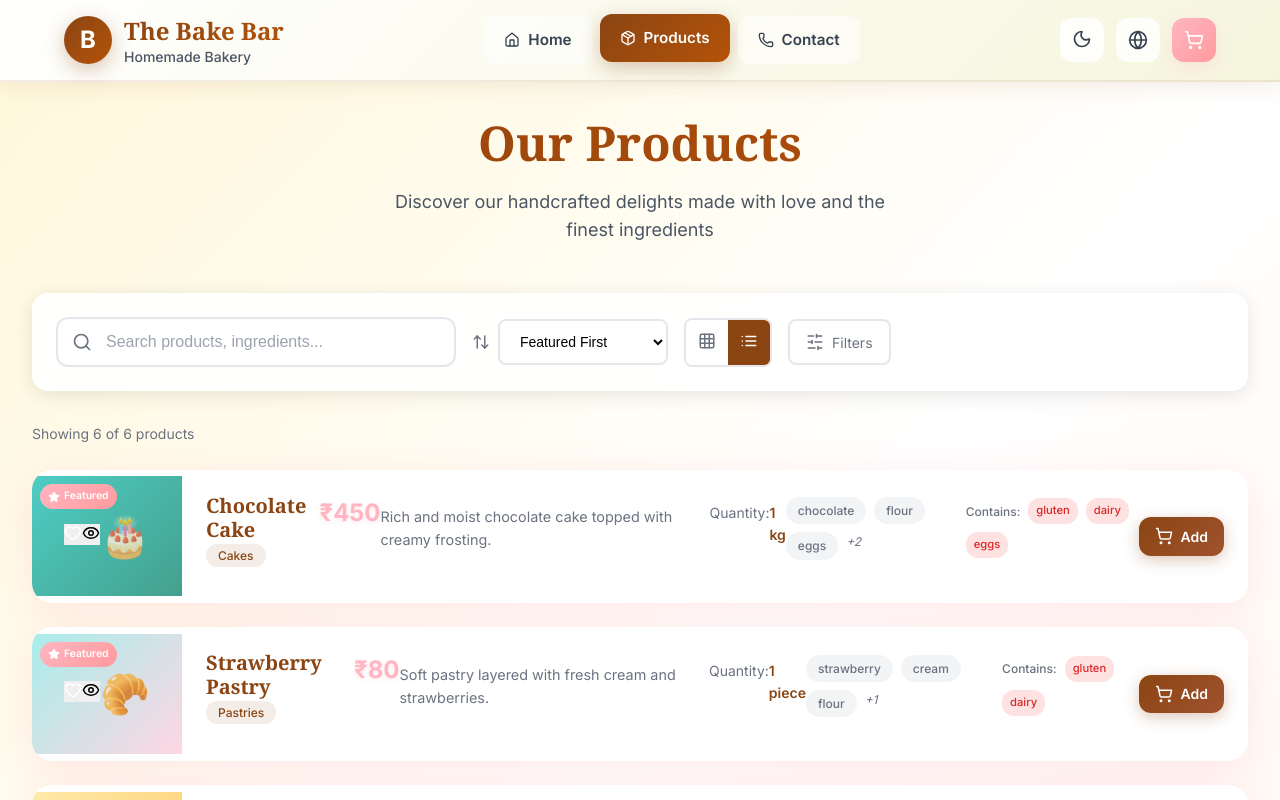
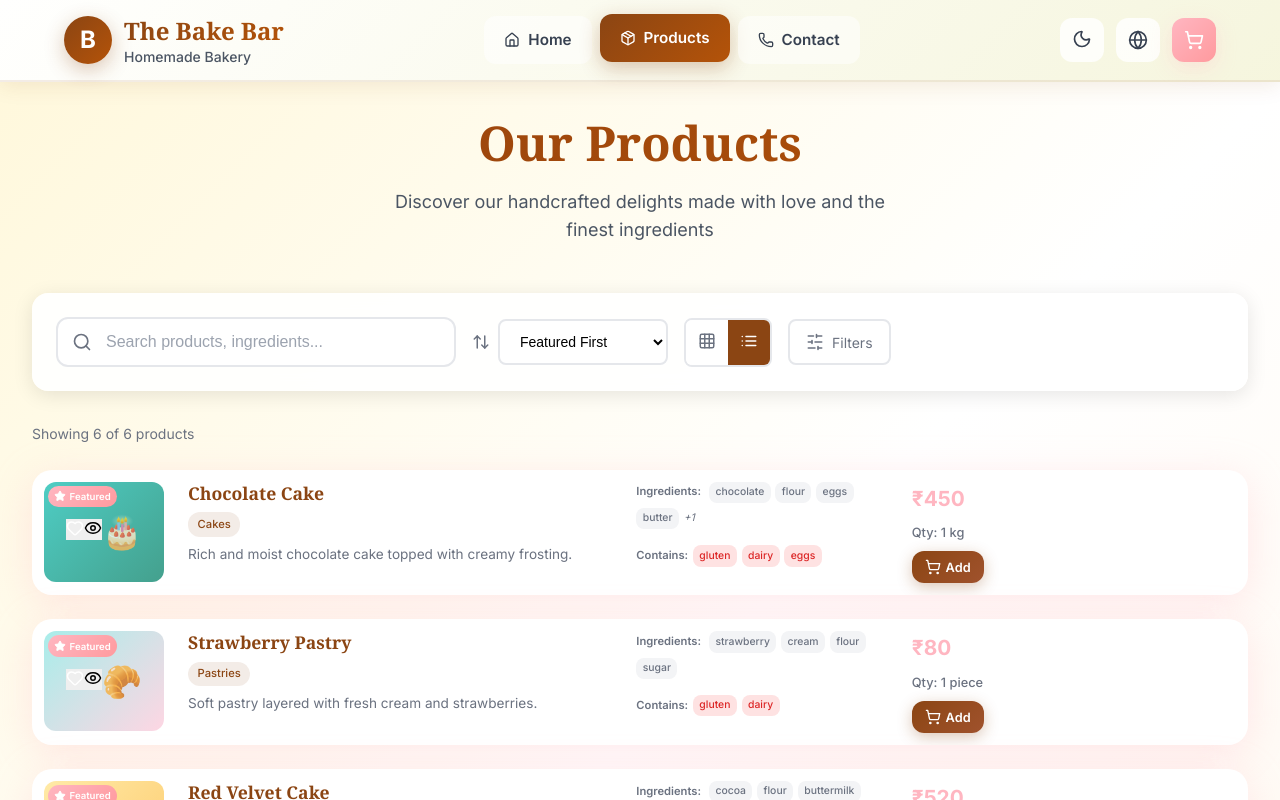
Before and after one commit to seesamjagan/its-cake-party, a React (Vite) app in the folder the-bake-bar/: page /the-bake-bar/products in a window 1280 px wide. Both pictures are taken after a click on the button 749 px from the left and 342 px from the top of the page. Shown: the top 800 px of the page. Built offline with nearby package versions, Linux system fonts and the light colour scheme; a web font is replaced by a local one.

Commit message:
Reorder columns in Products page list view
- Move price/quantity/add to cart section to third column
- Move ingredients/allergens section to second column
- Improve visual hierarchy and layout flow

```diff
--- a/the-bake-bar/src/pages/Products.tsx
+++ b/the-bake-bar/src/pages/Products.tsx
@@ -394,6 +394,58 @@ const Products: React.FC = () => {
 
                   {/* Product Info */}
                   <div className="product-info">
+                    {viewMode === 'list' ? (
+                      <>
+                        {/* Column 1: Name and Description */}
+                        <div className="info-column-main">
+                          <h3 className="product-name">{product.name}</h3>
+                          <span className="product-category">{product.category}</span>
+                          <p className="product-description">{product.description}</p>
+                        </div>
+
+                        {/* Column 2: Ingredients and Allergens */}
+                        <div className="info-column-details">
+                          <div className="product-tags">
+                            <div className="tags-label">Ingredients:</div>
+                            {product.ingredients.slice(0, 4).map((ingredient, index) => (
+                              <span key={index} className="ingredient-tag">
+                                {ingredient}
+                              </span>
+                            ))}
+                            {product.ingredients.length > 4 && (
+                              <span className="more-tags">+{product.ingredients.length - 4}</span>
+                            )}
+                          </div>
+
+                          {product.allergens && product.allergens.length > 0 && (
+                            <div className="allergens">
+                              <span className="allergen-label">Contains:</span>
+                              {product.allergens.map((allergen, index) => (
+                                <span key={index} className="allergen-tag">
+                                  {allergen}
+                                </span>
+                              ))}
+                            </div>
+                          )}
+                        </div>
+
+                        {/* Column 3: Price, Quantity, Add to Cart */}
+                        <div className="info-column-actions">
+                          <div className="product-price">₹{product.price}</div>
+                          <div className="product-quantity">Qty: {product.quantity}</div>
+                          <motion.button
+                            whileHover={{ scale: 1.02 }}
+                            whileTap={{ scale: 0.98 }}
+                            onClick={() => handleAddToCart(product)}
+                            className="btn btn-primary add-to-cart compact"
+                          >
+                            <ShoppingCart size={16} />
+                            Add
+                          </motion.button>
+                        </div>
+                      </>
+                    ) : (
+                      <>
                         <div className="product-header">
                           <div>
                             <h3 className="product-name">{product.name}</h3>
@@ -440,11 +492,13 @@ const Products: React.FC = () => {
                           whileHover={{ scale: 1.02 }}
                           whileTap={{ scale: 0.98 }}
                           onClick={() => handleAddToCart(product)}
-                      className={`btn btn-primary add-to-cart ${viewMode === 'list' ? 'compact' : ''}`}
+                          className="btn btn-primary add-to-cart"
                         >
                           <ShoppingCart size={18} />
-                      {viewMode === 'grid' ? 'Add to Cart' : 'Add'}
+                          Add to Cart
                         </motion.button>
+                      </>
+                    )}
                   </div>
                 </motion.div>
               ))
--- a/the-bake-bar/src/styles/main.scss
+++ b/the-bake-bar/src/styles/main.scss
@@ -1749,67 +1749,229 @@ button {
 
     &.list {
       display: flex;
-      align-items: center;
+      align-items: stretch;
 
       @include responsive(mobile) {
         flex-direction: column;
       }
 
       .product-image {
-        width: 150px;
-        height: 120px;
+        width: 120px;
+        height: 100px;
         flex-shrink: 0;
         position: relative;
         display: flex;
         align-items: center;
         justify-content: center;
+        margin: 0.75rem;
+        border-radius: 12px;
 
         @include responsive(mobile) {
           width: 100%;
-          height: 200px;
+          height: 160px;
+          margin: 0.75rem 0.75rem 0 0.75rem;
         }
 
         .product-emoji {
-          font-size: 2.5rem;
+          font-size: 2rem;
           opacity: 0.8;
         }
 
         .featured-badge {
           position: absolute;
-          top: 0.5rem;
-          left: 0.5rem;
+          top: 0.25rem;
+          left: 0.25rem;
           background: linear-gradient(135deg, $bakery-pink, #ff9a9e);
           color: white;
-          padding: 0.25rem 0.5rem;
-          border-radius: 15px;
-          font-size: 0.65rem;
+          padding: 0.2rem 0.4rem;
+          border-radius: 12px;
+          font-size: 0.6rem;
           font-weight: 600;
           display: flex;
           align-items: center;
-          gap: 0.25rem;
+          gap: 0.2rem;
         }
       }
 
       .product-info {
         flex: 1;
-        padding: 1.5rem;
-        display: flex;
-        justify-content: space-between;
-        align-items: center;
+        padding: 0.75rem;
+        display: grid;
+        grid-template-columns: 2fr 1.2fr 1.5fr;
+        gap: 1rem;
+        align-items: start;
 
         @include responsive(mobile) {
+          grid-template-columns: 1fr;
+          gap: 0.75rem;
+          padding: 0.75rem;
+        }
+
+        .info-column-main {
+          display: flex;
           flex-direction: column;
+          gap: 0.5rem;
+
+          .product-name {
+            font-size: 1.1rem;
+            font-weight: 700;
+            color: $bakery-brown;
+            margin: 0;
+            line-height: 1.3;
+
+            .dark & {
+              color: $white;
+            }
+          }
+
+          .product-category {
+            background: rgba(139, 69, 19, 0.1);
+            color: $bakery-brown;
+            padding: 0.2rem 0.6rem;
+            border-radius: 12px;
+            font-size: 0.7rem;
+            font-weight: 500;
+            text-transform: capitalize;
+            align-self: flex-start;
+
+            .dark & {
+              background: rgba(255, 182, 193, 0.2);
+              color: $bakery-pink;
+            }
+          }
+
+          .product-description {
+            color: #6b7280;
+            font-size: 0.85rem;
+            line-height: 1.4;
+            margin: 0;
+
+            .dark & {
+              color: $gray-300;
+            }
+          }
+        }
+
+        .info-column-actions {
+          display: flex;
+          flex-direction: column;
+          gap: 0.5rem;
           align-items: flex-start;
-          gap: 1rem;
-        }
-      }
-
-      .add-to-cart {
-        margin-left: auto;
-
-        @include responsive(mobile) {
-          margin-left: 0;
-          width: 100%;
+
+          @include responsive(mobile) {
+            flex-direction: row;
+            align-items: center;
+            justify-content: space-between;
+          }
+
+          .product-price {
+            font-size: 1.3rem;
+            font-weight: 800;
+            color: $bakery-pink;
+            margin: 0;
+          }
+
+          .product-quantity {
+            font-size: 0.8rem;
+            color: #6b7280;
+            font-weight: 500;
+
+            .dark & {
+              color: $gray-400;
+            }
+          }
+
+          .add-to-cart.compact {
+            width: auto;
+            min-width: 4.5rem;
+            padding: 0.5rem 0.8rem;
+            font-size: 0.8rem;
+            gap: 0.3rem;
+
+            @include responsive(mobile) {
+              min-width: 5rem;
+            }
+          }
+        }
+
+        .info-column-details {
+          display: flex;
+          flex-direction: column;
+          gap: 0.5rem;
+
+          .product-tags {
+            display: flex;
+            flex-wrap: wrap;
+            align-items: center;
+            gap: 0.3rem;
+            margin-bottom: 0.5rem;
+
+            .tags-label {
+              font-size: 0.7rem;
+              color: #6b7280;
+              font-weight: 600;
+              margin-right: 0.2rem;
+
+              .dark & {
+                color: $gray-400;
+              }
+            }
+
+            .ingredient-tag {
+              background: #f3f4f6;
+              color: #6b7280;
+              padding: 0.15rem 0.4rem;
+              border-radius: 8px;
+              font-size: 0.65rem;
+              font-weight: 500;
+
+              .dark & {
+                background: $gray-700;
+                color: $gray-300;
+              }
+            }
+
+            .more-tags {
+              color: #6b7280;
+              font-size: 0.65rem;
+              font-style: italic;
+
+              .dark & {
+                color: $gray-400;
+              }
+            }
+          }
+
+          .allergens {
+            display: flex;
+            flex-wrap: wrap;
+            align-items: center;
+            gap: 0.3rem;
+
+            .allergen-label {
+              font-size: 0.7rem;
+              color: #6b7280;
+              font-weight: 600;
+
+              .dark & {
+                color: $gray-400;
+              }
+            }
+
+            .allergen-tag {
+              background: #fee2e2;
+              color: #dc2626;
+              padding: 0.15rem 0.4rem;
+              border-radius: 8px;
+              font-size: 0.65rem;
+              font-weight: 500;
+
+              .dark & {
+                background: rgba(220, 38, 38, 0.2);
+                color: #f87171;
+              }
+            }
+          }
         }
       }
     }
```
Lines whose indentation alone changed are shown as unchanged.
